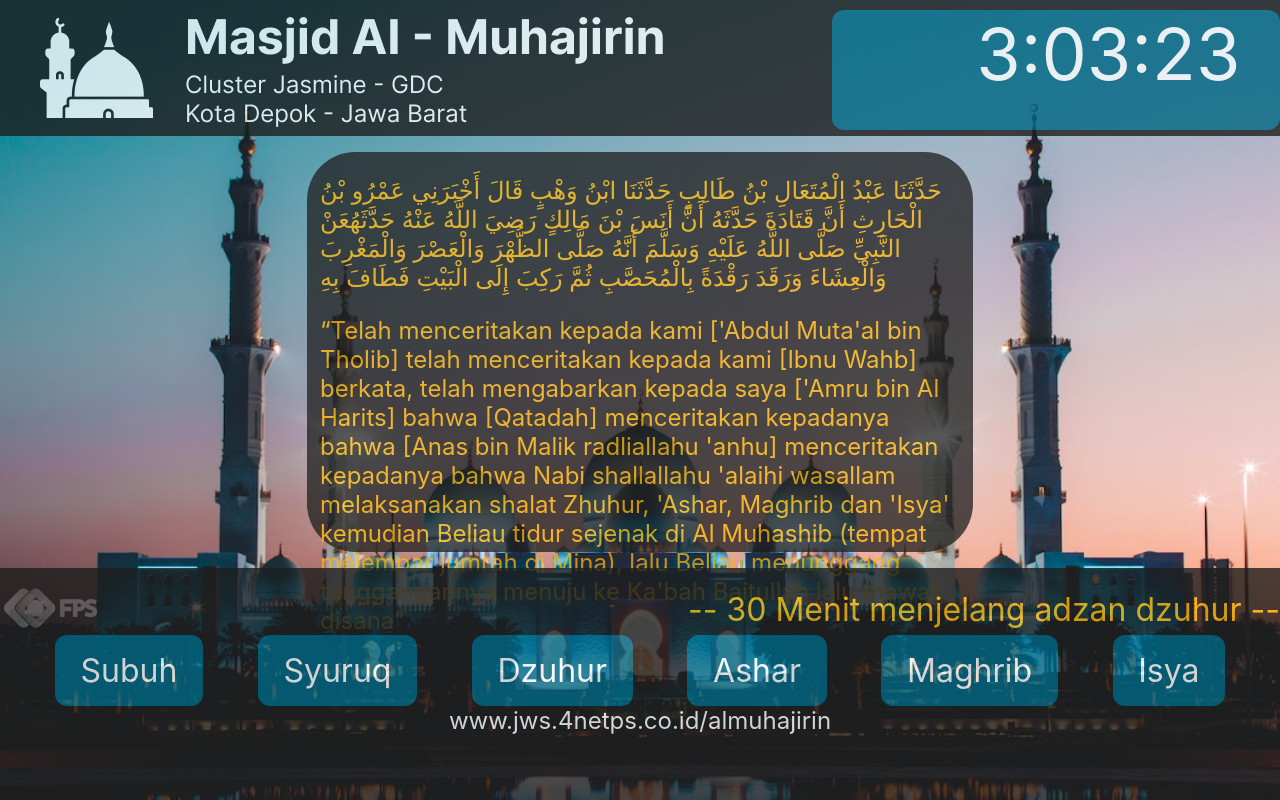
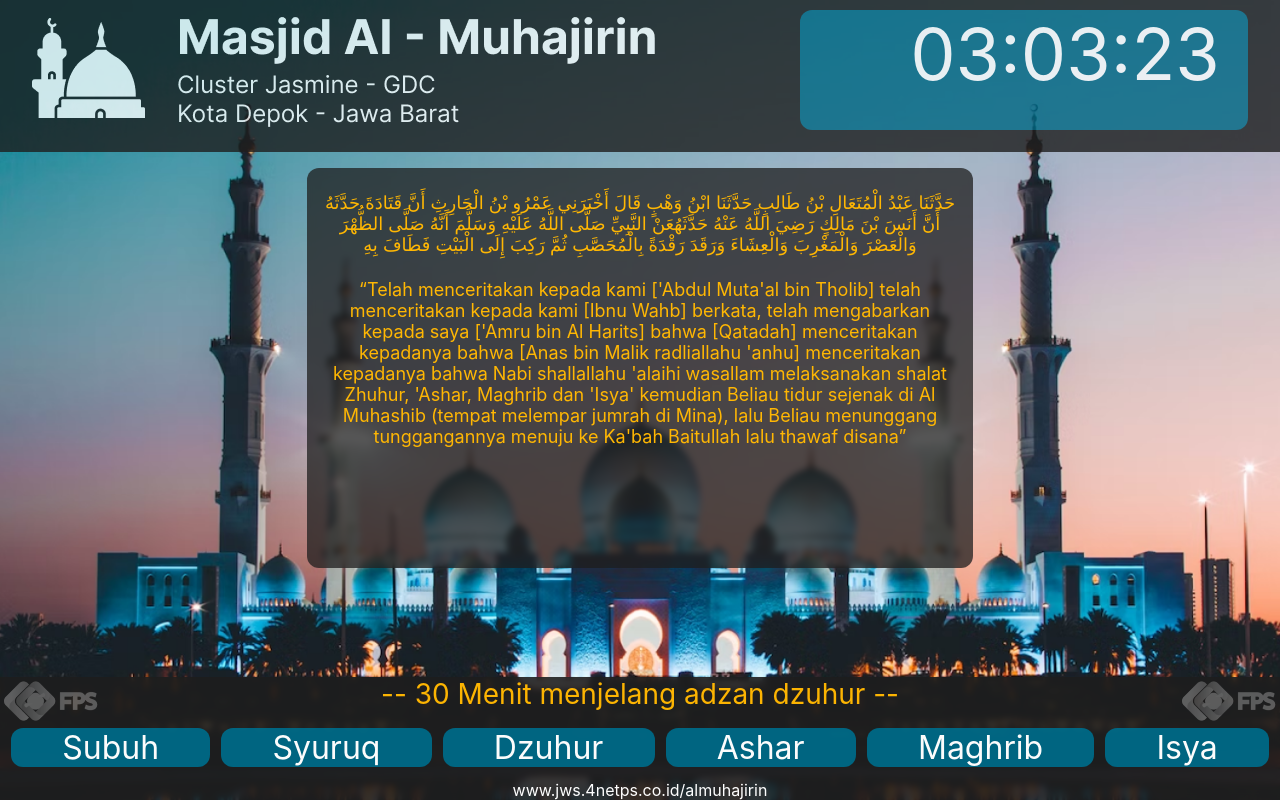
Before and after one commit to rifqiAly/JadwalSholat, a React (Create React App) app in the folder jadwal-sholat-fe/: page / in a window 1280 px wide. Built offline with nearby package versions, Linux system fonts and the light colour scheme; no server answers.

Commit message:
update layout

```diff
--- a/jadwal-sholat-fe/src/App.css
+++ b/jadwal-sholat-fe/src/App.css
@@ -15,7 +15,7 @@
 
 .App-header {
   background-color: #282c34;
-  min-height: 100vh;
+  min-height: 100%;
   display: flex;
   flex-direction: column;
   align-items: center;
--- a/jadwal-sholat-fe/src/App.js
+++ b/jadwal-sholat-fe/src/App.js
@@ -25,7 +25,7 @@ function App() {
   }
 
   const checkFlag = () => {
-    moment().format('h:mm:ss') == '12:00:00' ? setRefreshFlag(true) : setRefreshFlag(false)
+    moment().format('hh:mm:ss') == '00:00:00' ? setRefreshFlag(true) : setRefreshFlag(false)
   }
 
   const getListSholat = async () => {
@@ -69,11 +69,11 @@ function App() {
 
 
   return (
-    <Box>
+    <Box overlow="hidden">
       <CardMedia
           component="img"
           sx={{
-            maxHeight: '100vh',
+            maxHeight: '100%',
             position: "absolute",
             top: 0,
             right: 0,
@@ -87,8 +87,8 @@ function App() {
         alignItems="stre">
           <Grid item>
             <Box  sx={{
-            width: '100vw',
-            height: '15vh',
+            width: '100%',
+            height: '17vh',
             paddingx: '1vw',
             paddingY: '1vh',
             backgroundColor: '#1E1E1E',
@@ -101,7 +101,7 @@ function App() {
             <Grid container direction="row"
               justifyContent="space-between"
               alignItems="center">
-              <Grid item sx={{paddingLeft: '1vw', paddingX: '5vh'}}>
+              <Grid item sx={{paddingLeft: '1vw', paddingX: '4vh'}}>
                 <img src={logoMasjid}/>
               </Grid>
               <Box item sx={{
@@ -109,6 +109,7 @@ function App() {
                 height: '15vh',
                 backgroundColor: '#006783',
                 borderRadius: '12px',
+                marginRight: '4vh',
                 // '&:hover': {
                 //   backgroundColor: 'primary.main',
                 //   opacity: [0.9, 0.8, 0.7],
@@ -117,7 +118,7 @@ function App() {
                 <Grid container direction="row"
                   justifyContent="space-around"
                   alignItems="center">
-                  <Grid item sx={{padding: '1vw'}}>
+                  <Grid item sx={{padding: '0.5vw', paddingX: '1vw'}}>
                     <Grid sx={{
                     fontSize: '24px',
                     fontWeigh: 700,
@@ -158,7 +159,7 @@ function App() {
                     // fontFamily: 'Inter',
                     fontStyle: 'Bold'
                   }}>
-                    {moment(date).format('h:mm:ss')}
+                    {moment(date).format('hh:mm:ss')}
                   </Grid>
                 </Grid>
               </Box>
@@ -167,19 +168,21 @@ function App() {
           </Grid>
           <Grid item sx={{height: '54vh'}} container direction="row"
           justifyContent="center"
-          alignItems="center">
+          alignItems="center"
+          alignSelf={"center"}>
               <Box sx={{
                 width: '50vw',
                 height: '50vh',
                 paddingX: '1vw',
                 paddingy: '1vh',
-                backgroundColor: '#1E1E1E',
-                opacity: '75%',
-                borderRadius: 12,
-              }}>
+                backgroundColor: 'RGB(30, 30, 30, 0.75)',
+                backdropFilter: 'blur(3px)',
+                borderRadius: '12px'
+                }}>
                 <Grid sx={{
                 marginTop: '3vh',
-                fontSize: '24px',
+                fontSize: '18px',
+                textAlign: 'center',
                 fontWeigh: 700,
                 color: "#FFB703",
                 // fontFamily: 'Inter',
@@ -190,7 +193,8 @@ function App() {
                 </Grid>
                 <Grid sx={{
                 marginTop: '3vh',
-                fontSize: '24px',
+                fontSize: '18px',
+                textAlign: 'center',
                 fontWeigh: 400,
                 color: "#FFB703",
                 // fontFamily: 'Inter',
@@ -201,30 +205,41 @@ function App() {
           </Grid>
           <Grid item>
             <Box sx={{
-              width: '100vw',
-              height: '25vh',
+              position:'fixed',
+              left: '0',
+              bottom: '0',
+              width: '100%',
+              height: 'auto',
               // paddingx: '1vw',
-              paddingY: '2vh',
-              backgroundColor: '#1E1E1E',
-              opacity: '80%'
+              paddingY: '0vh',
+              backgroundColor: 'RGB(30, 30, 30, 0.90)',
+              backdropFilter: 'blur(3px)',
+              opacity: '99%'
               // '&:hover': {
               //   backgroundColor: 'primary.main',
               //   opacity: [0.9, 0.8, 0.7],
               // },
-            }}>
+              }}>
               <Grid container direction="row"
-              justifyContent="space-between"
+              justifyContent="center  "
               alignItems="center">
+                <Grid container direction={"row"}
+                 justifyContent={"space-between"}>
                 <Grid item>
                   <img src={logoFPS}/>
                 </Grid>
                 <Grid item sx={{
-                fontSize: '32px',
+                fontSize: '28px',
                 fontWeigh: 700,
                 color: "#FFB703",
+                textAlign: 'center',
                 // fontFamily: 'Inter',
                 fontStyle: 'Bold'}}>
                 -- 30 Menit menjelang adzan dzuhur --
+                </Grid>
+                <Grid item>
+                  <img src={logoFPS}/>
+                </Grid>
                 </Grid>
 
               </Grid>
@@ -234,8 +249,8 @@ function App() {
                 <Box item sx={{
                   width: 'auto',
                   height: 'auto',
-                  paddingX: '2vw',
-                  paddingY: '2vh',
+                  paddingX: '4vw',
+                  paddingY: '0vh',
                   backgroundColor: '#006783',
                   borderRadius: '12px',}}>
                   <Grid sx={{
@@ -260,8 +275,8 @@ function App() {
                 <Box item sx={{
                   width: 'auto',
                   height: 'auto',
-                  paddingX: '2vw',
-                  paddingY: '2vh',
+                  paddingX: '4vw',
+                  paddingY: '0vh',
                   backgroundColor: '#006783',
                   borderRadius: '12px',}}>
                   <Grid sx={{
@@ -286,8 +301,8 @@ function App() {
                 <Box item sx={{
                   width: 'auto',
                   height: 'auto',
-                  paddingX: '2vw',
-                  paddingY: '2vh',
+                  paddingX: '4vw',
+                  paddingY: '0vh',
                   backgroundColor: '#006783',
                   borderRadius: '12px',}}>
                   <Grid sx={{
@@ -312,8 +327,8 @@ function App() {
                 <Box item sx={{
                   width: 'auto',
                   height: 'auto',
-                  paddingX: '2vw',
-                  paddingY: '2vh',
+                  paddingX: '4vw',
+                  paddingY: '0vh',
                   backgroundColor: '#006783',
                   borderRadius: '12px',}}>
                   <Grid sx={{
@@ -338,8 +353,8 @@ function App() {
                 <Box item sx={{
                   width: 'auto',
                   height: 'auto',
-                  paddingX: '2vw',
-                  paddingY: '2vh',
+                  paddingX: '4vw',
+                  paddingY: '0vh',
                   backgroundColor: '#006783',
                   borderRadius: '12px',}}>
                   <Grid sx={{
@@ -364,8 +379,8 @@ function App() {
                 <Box item sx={{
                   width: 'auto',
                   height: 'auto',
-                  paddingX: '2vw',
-                  paddingY: '2vh',
+                  paddingX: '4vw',
+                  paddingY: '0vh',
                   backgroundColor: '#006783',
                   borderRadius: '12px',}}>
                   <Grid sx={{
@@ -390,7 +405,8 @@ function App() {
               </Grid>
               <Grid sx={{
                 textAlign: 'center',
-                fontSize: '24px',
+                marginTop: '1vw',
+                fontSize: '16px',
                 fontWeigh: 700,
                 color: "#FFFFFF",
                 // fontFamily: 'Inter',
```
